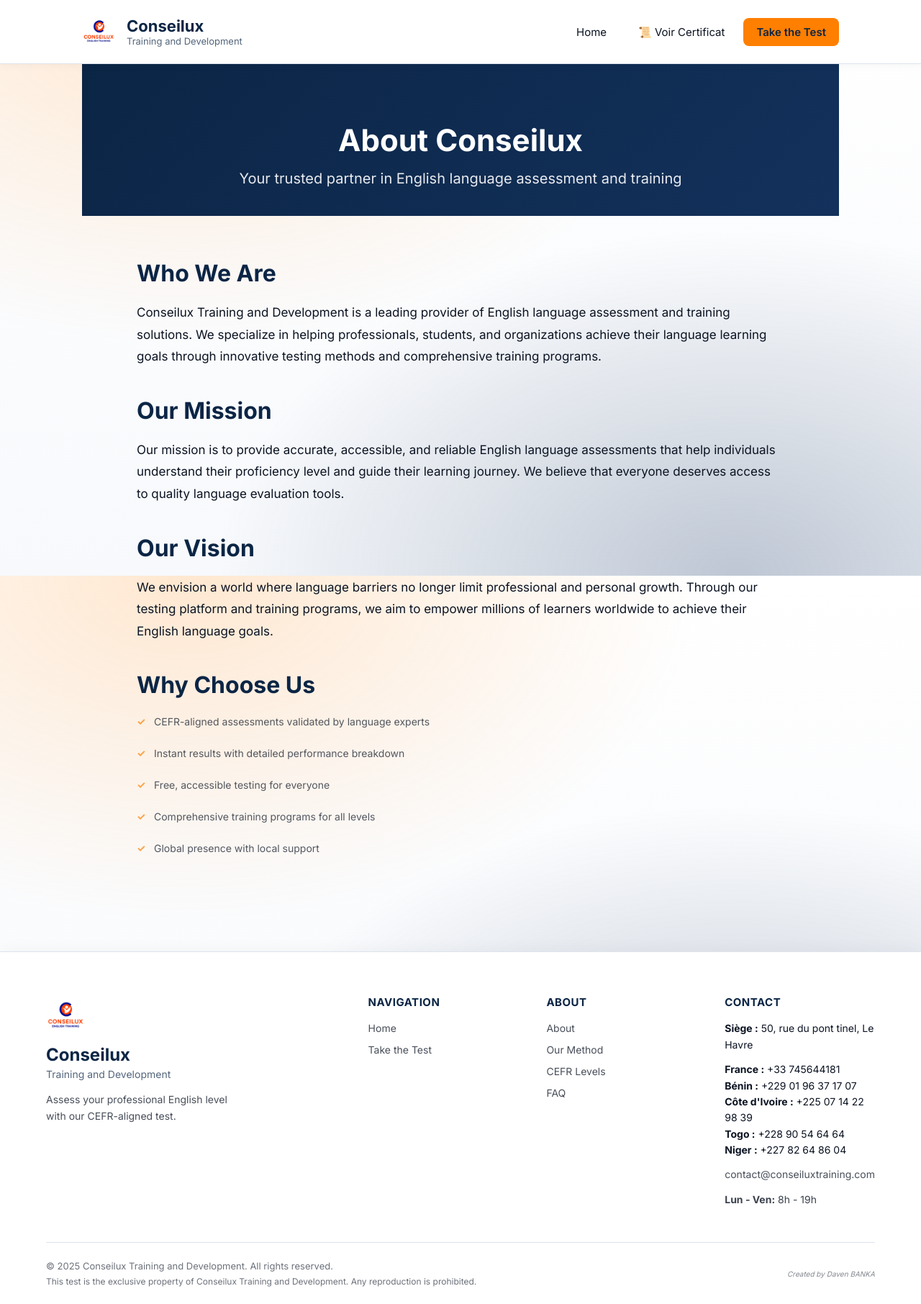
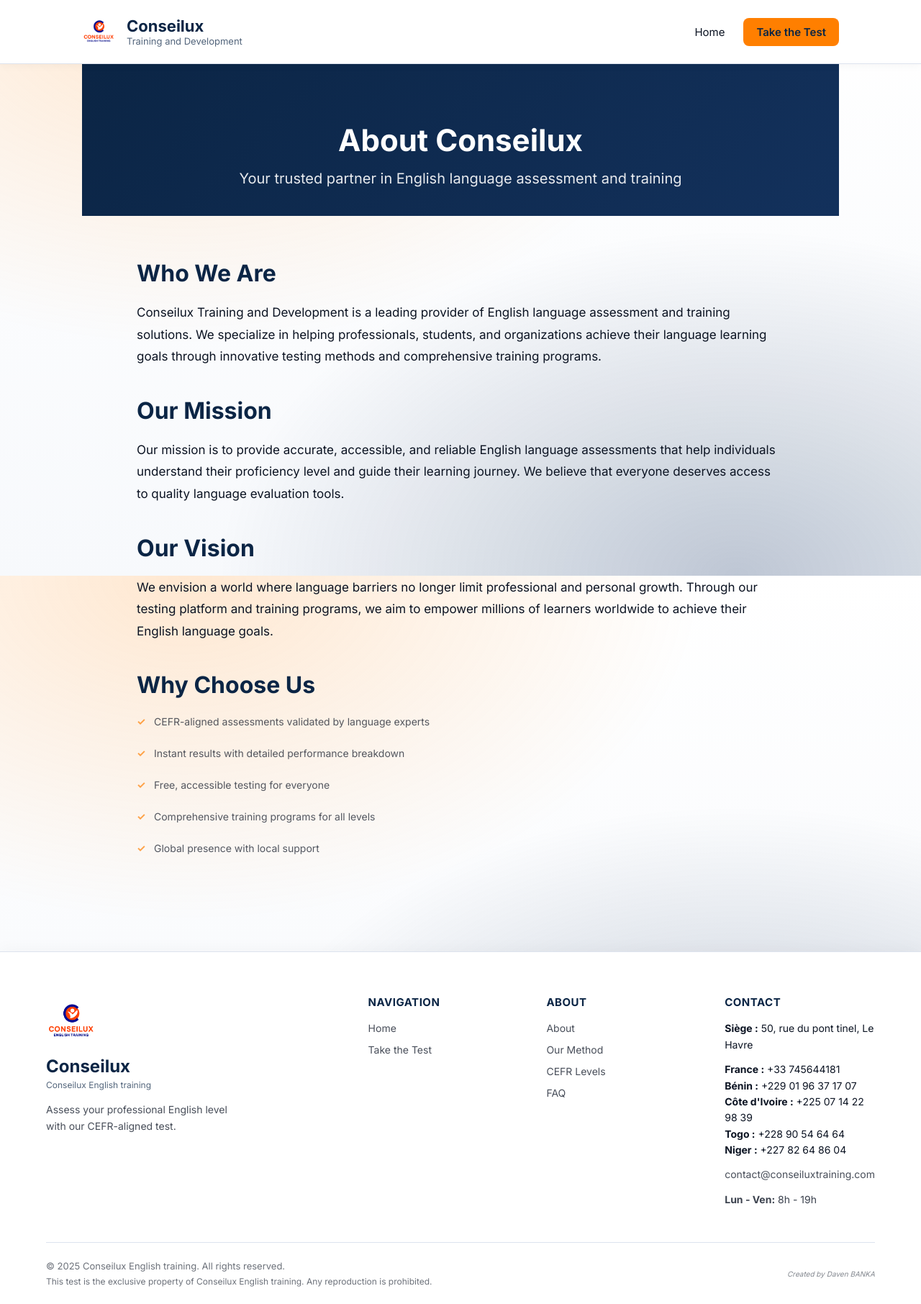
Before and after one commit to DavenBANKA/Conseilux_test, a Flask app: page /about in a window 1280 px wide. Shown: the whole page at 72% size. Run offline with Flask 3, Linux system fonts and the light colour scheme.

Commit message:
chore: clean homepage CTAs and footer branding

```diff
--- a/static/css/main.css
+++ b/static/css/main.css
@@ -79,10 +79,10 @@
 .site-footer{margin-top:40px;background:var(--white);color:var(--text);padding:60px 0 0;border-top:1px solid var(--gray-300);box-shadow:0 -4px 20px rgba(0,0,0,.03)}
 .footer-content{max-width:1200px;margin:0 auto;padding:0 24px}
 .footer-grid{display:grid;grid-template-columns:2fr 1fr 1fr 1fr;gap:48px;padding-bottom:48px;border-bottom:1px solid var(--gray-300)}
-.footer-logo{width:56px;height:56px;margin-bottom:12px;border-radius:12px;overflow:hidden;display:flex;align-items:center;justify-content:center}
+.footer-logo{width:72px;height:72px;margin-bottom:12px;border-radius:16px;overflow:hidden;display:flex;align-items:center;justify-content:center}
 .footer-logo img{max-width:100%;max-height:100%;object-fit:contain}
 .footer-title{margin:0 0 4px;font-size:24px;font-weight:700;color:var(--blue)}
-.footer-tagline{margin:0 0 16px;font-size:14px;color:var(--blue);opacity:.7;font-weight:500}
+.footer-tagline{margin:0 0 16px;font-size:12px;color:var(--blue);opacity:.7;font-weight:500}
 .footer-description{margin:0;font-size:14px;line-height:1.6;color:var(--text);opacity:.75;max-width:280px}
 .footer-heading{margin:0 0 16px;font-size:15px;font-weight:700;color:var(--blue);text-transform:uppercase;letter-spacing:.5px}
 .footer-links{list-style:none;padding:0;margin:0;display:flex;flex-direction:column;gap:10px}
--- a/templates/base.html
+++ b/templates/base.html
@@ -36,7 +36,6 @@
       </button>
       <nav class="site-nav" id="site-nav">
         <a href="/" class="nav-link">Home</a>
-        <a href="/certificate" class="nav-link">📜 Voir Certificat</a>
         <a href="/register" class="nav-link nav-link-primary">Take the Test</a>
       </nav>
     </div>
@@ -54,7 +53,7 @@
             <img src="{{ url_for('images', filename='logo conseilux english.png') }}" alt="Logo Conseilux" />
           </div>
           <h3 class="footer-title">Conseilux</h3>
-          <p class="footer-tagline">Training and Development</p>
+          <p class="footer-tagline">Conseilux English training</p>
           <p class="footer-description">Assess your professional English level with our CEFR-aligned test.</p>
         </div>
 
@@ -96,8 +95,8 @@
 
       <div class="footer-bottom">
         <div class="footer-copyright">
-          <p>© 2025 Conseilux Training and Development. All rights reserved.</p>
-          <p class="footer-legal">This test is the exclusive property of Conseilux Training and Development. Any
+          <p>© 2025 Conseilux English training. All rights reserved.</p>
+          <p class="footer-legal">This test is the exclusive property of Conseilux English training. Any
             reproduction is prohibited.</p>
         </div>
         <div class="footer-credits">
--- a/templates/index.html
+++ b/templates/index.html
@@ -27,7 +27,6 @@
         <div class="hero-actions">
           <a class="btn primary hero-cta" href="{{ url_for('register') }}">Take the test now</a>
           <a class="btn secondary hero-cta-alt" href="#features">Learn More</a>
-          <a class="btn certificate-btn hero-certificate" href="{{ url_for('certificate') }}">🏆 Voir le Certificat</a>
         </div>
         <div class="hero-trust">
           <p>✓ No registration required • ✓ Instant results • ✓ Premium Certificate</p>
@@ -459,10 +458,6 @@
         </div>
       </div>
       <div class="certificate-preview-actions">
-        <a class="btn certificate-preview-btn" href="{{ url_for('certificate') }}">
-          <span class="btn-icon-large">📜</span>
-          <span class="btn-text">Voir le Certificat Maintenant</span>
-        </a>
         <p class="certificate-preview-note">Aperçu du certificat • Disponible après le test</p>
       </div>
     </div>
```
